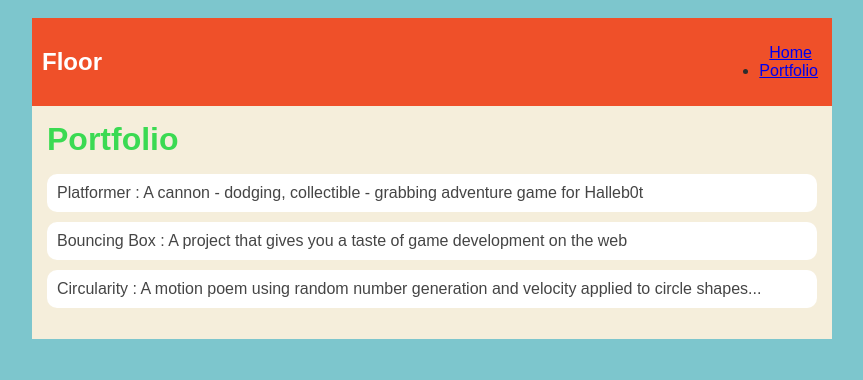
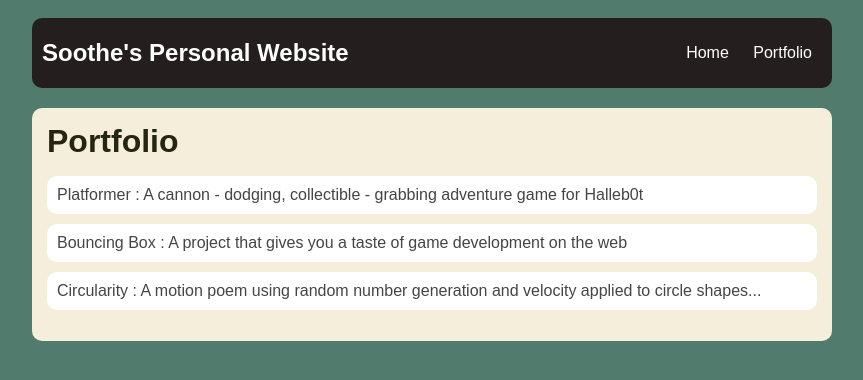
Before and after one commit to Alexa-Soothe/Alexa-Soothe.github.io, a plain HTML site: page portfolio.html in a window 1280 px wide. Shown: the whole page, without its empty margins (208-1071 px from the left). Drawn offline with Linux system fonts and the light colour scheme.

Commit message:
Fixed Portfolio.

```diff
--- a/portfolio.html
+++ b/portfolio.html
@@ -1,14 +1,16 @@
 <!DOCTYPE HTML>
 <html>
+
 <head>
-        <title>Floor</title>
+    <title> Soothe's Personal Website</title>
     <style type="text/css">
         body {
-                background: rgb(125, 198, 205);
+            background: rgb(81, 123, 109);
             color: rgb(45, 45, 45);
             padding: 10px;
             font-family: arial;
         }
+
         header {
             font-size: 1.5em;
             font-weight: bold;
@@ -21,11 +23,14 @@
 
         /* navigation menu */
         nav {
-                background: rgb(239, 80, 41);
+            background: rgb(36, 31, 30);
             margin: 0 auto;
+            margin-bottom: 20px;
+            border-radius: 10px;
             display: flex;
             padding: 10px;
         }
+
         h1 {
             display: flex;
             align-items: center;
@@ -33,13 +38,16 @@
             flex: 1;
             margin: 0;
         }
+
         #nav-ul {
             list-style-image: none;
         }
+
         .nav-li {
             display: inline-block;
             padding: 0 10px;
         }
+
         .nav-a {
             text-decoration: none;
             color: #fff;
@@ -49,15 +57,19 @@
         main {
             background: rgb(245, 238, 219);
             display: flex;
+            border-radius: 10px;
         }
+
         .content {
             flex: 1;
             padding: 15px;
         }
+
         /* portfolio styles */
         .content h1 {
-             color: rgb(58, 218, 82);
+            color: rgb(36, 37, 18);
         }
+
         #portfolio {
             list-style-type: none;
             padding-left: 0;
@@ -84,13 +96,13 @@
 <body>
     <div id="all-contents">
         <nav>
-            <h1>Floor</h1>
-            <ul id="nav-li">
-                <li Class="nav-li">
-                    <a class="nav a" href="index.html">Home</a>
+            <h1>Soothe's Personal Website</h1>
+            <ul id="nav-ul">
+                <li class="nav-li">
+                    <a class="nav-a" href="index.html">Home</a>
                 </li>
-                <li class="nav a">
-                <a class="nav a" href="portfolio.html">Portfolio</a>
+                <li class="nav-li">
+                    <a class="nav-a" href="portfolio.html">Portfolio</a>
                 </li>
             </ul>
         </nav>
@@ -98,12 +110,16 @@
             <div class="content">
                 <h1>Portfolio</h1>
                 <ul id="portfolio">
-             <li><a href="projects/platformer/">Platformer : A cannon - dodging, collectible - grabbing adventure game for Halleb0t</a></li>
-                <li><a href="projects/bouncing-box/">Bouncing Box : A project that gives you a taste of game development on the web </a></li>
-                    <li><a href="projects/circularity/">Circularity : A motion poem using random number generation and velocity applied to circle shapes...</a></li>
+                    <li><a href="projects/platformer/">Platformer : A cannon - dodging, collectible - grabbing adventure
+                            game for Halleb0t</a></li>
+                    <li><a href="projects/bouncing-box/">Bouncing Box : A project that gives you a taste of game
+                            development on the web </a></li>
+                    <li><a href="projects/circularity/">Circularity : A motion poem using random number generation and
+                            velocity applied to circle shapes...</a></li>
                 </ul>
             </div>
         </main>
     </div>
 </body>
+
 </html>
```
Lines whose indentation alone changed are shown as unchanged.
